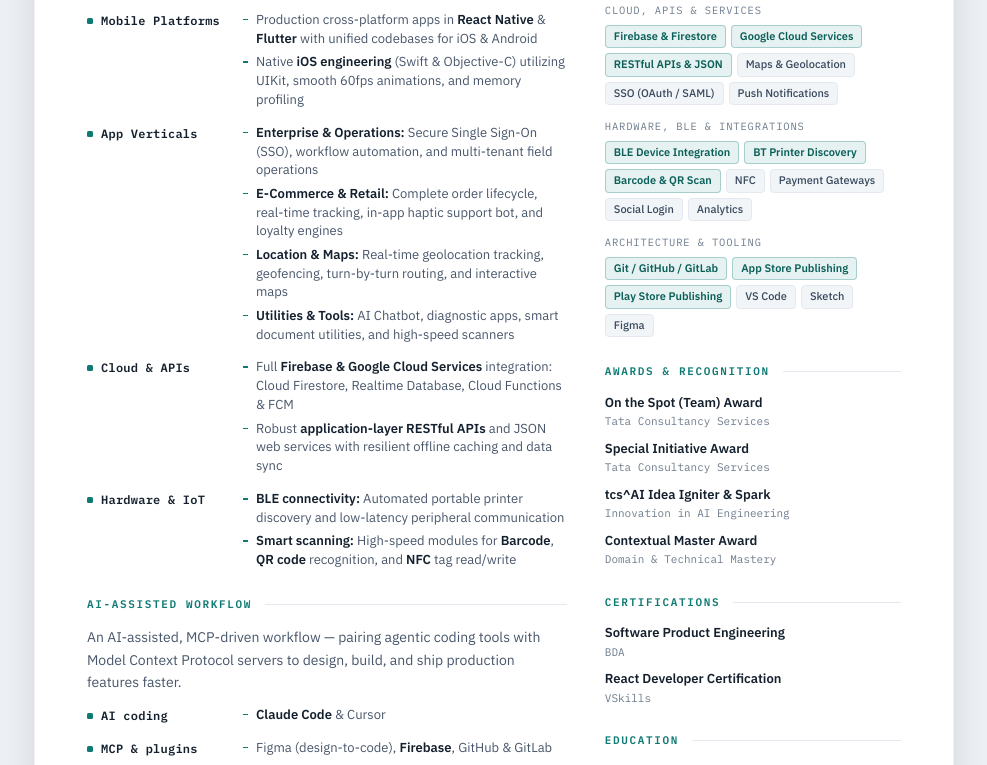
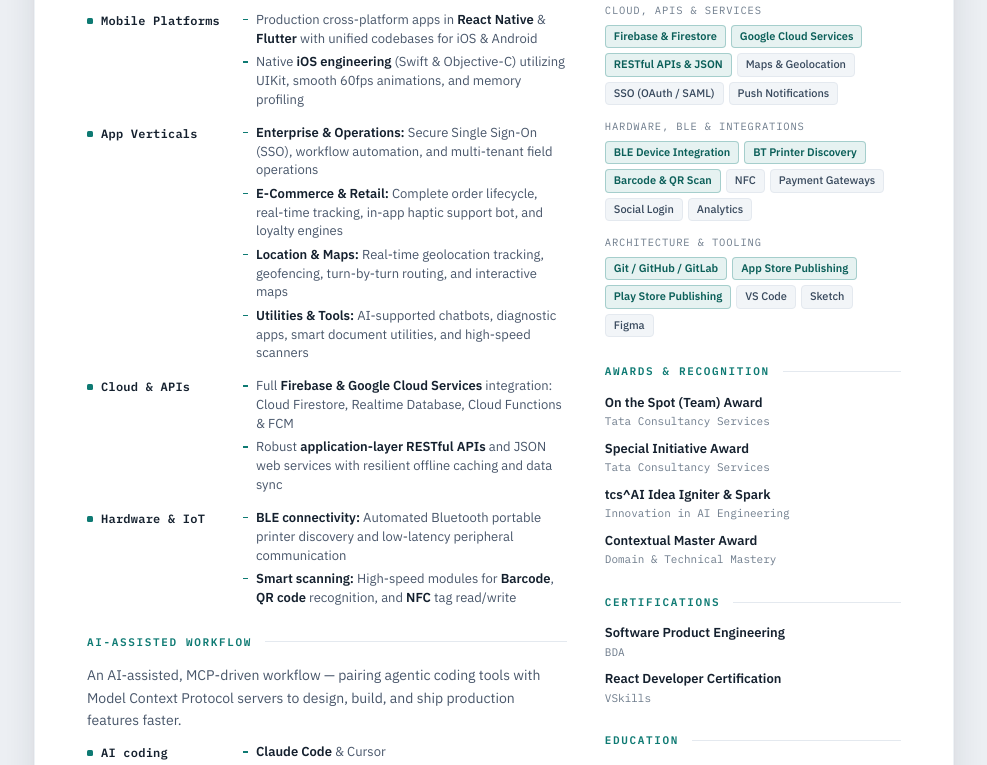
Before and after one commit to dev-avaneesh-96/dev-avaneesh-96.github.io, a plain HTML site: page index.html in a window 1280 px wide. Shown: the part 470-1235 px from the top of the page, without its empty margins (146-1133 px from the left). Drawn offline with Linux system fonts and the light colour scheme.

```diff
--- a/index.html
+++ b/index.html
@@ -253,7 +253,7 @@
               <li><b>Enterprise &amp; Operations:</b> Secure Single Sign-On (SSO), workflow automation, and multi-tenant field operations</li>
               <li><b>E-Commerce &amp; Retail:</b> Complete order lifecycle, real-time tracking, in-app haptic support bot, and loyalty engines</li>
               <li><b>Location &amp; Maps:</b> Real-time geolocation tracking, geofencing, turn-by-turn routing, and interactive maps</li>
-              <li><b>Utilities &amp; Tools:</b> AI Chatbot, diagnostic apps, smart document utilities, and high-speed scanners</li>
+              <li><b>Utilities &amp; Tools:</b> AI-supported chatbots, diagnostic apps, smart document utilities, and high-speed scanners</li>
             </ul>
           </div>
           <div class="cap-row">
@@ -266,7 +266,7 @@
           <div class="cap-row">
             <div class="cap-label">Hardware &amp; IoT</div>
             <ul>
-              <li><b>BLE connectivity:</b> Automated portable printer discovery and low-latency peripheral communication</li>
+              <li><b>BLE connectivity:</b> Automated Bluetooth portable printer discovery and low-latency peripheral communication</li>
               <li><b>Smart scanning:</b> High-speed modules for <b>Barcode</b>, <b>QR code</b> recognition, and <b>NFC</b> tag read/write</li>
             </ul>
           </div>
```
